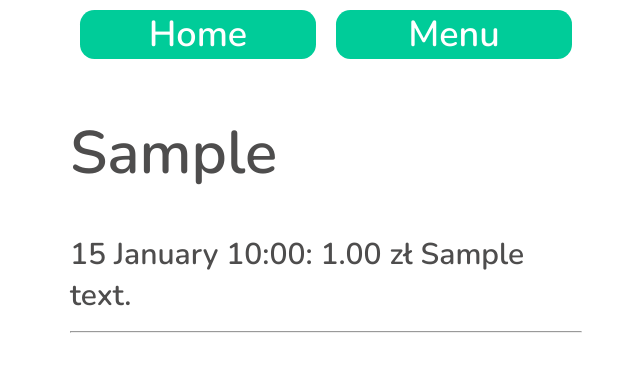
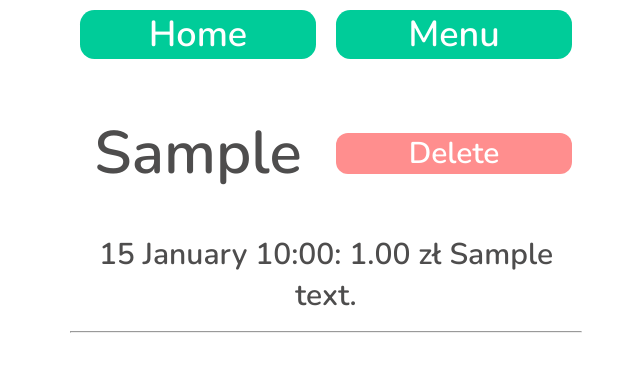
Before and after one commit to alamondo/Mcalc, a Flask app: a page that uses app/templates/cat_detail.html in a window 1280 px wide. Shown: the top 372 px of the page, without its empty margins (314-954 px from the left). Run offline with Flask 2, Linux system fonts and the light colour scheme; a user stored in the database is signed in; tables that the repository leaves empty hold one stand-in row (values such as "Sample post"); data that the repository does not hold is empty.

Commit message:
moving cat delete btn

```diff
--- a/app/routes.py
+++ b/app/routes.py
@@ -264,8 +264,11 @@ def cat_detail(category):
                                          Spending.category == UserCategory.query.filter(
                                                                     UserCategory.value == category
                                                                     ).first().id)
+
+    cat_id = UserCategory.query.filter(UserCategory.value == category).first().id
+
     return render_template('cat_detail.html', title='Home',
-                           category_list=cat_spending, category_name=category)
+                           category_list=cat_spending, category_name=category, cat_id=cat_id)
 
 
 @app.route('/delete/<record_id>')
--- a/app/static/styles.css
+++ b/app/static/styles.css
@@ -390,12 +390,12 @@ select option{
 }
 
 .all_view_month{
-  font-size: 2em
-
+  font-size: 2em;
+  text-align: center;
 }
 
 .all_view_year{
-
+  text-align: center;
 }
 
 .all_view_container{
@@ -409,5 +409,21 @@ select option{
 
 .cat_delete_btn{
   font-size: 1em;
+  margin-top: 24%;
   /* padding-top: 5%; */
 }
+
+.record_value_cat_detail_view{
+  text-align: center;
+  grid-column-end: 3;
+  grid-column-start: 1;
+}
+
+.cat_detail_page_wrapper{
+  display: grid;
+  grid-template-columns: 1fr 1fr;
+}
+
+.cat_name_wrapper{
+  text-align: center;
+}
--- a/app/templates/cat_detail.html
+++ b/app/templates/cat_detail.html
@@ -2,18 +2,33 @@
 
 {% block content %}
 
+    <div class="cat_detail_page_wrapper">
+        <div class="cat_name_wrapper">
             <h1>{{ category_name }}</h1>
+        </div>
+
+        <div class="cat_detail_btn_wrapper">
+            <a href="{{ url_for('cat_delete', category_id=cat_id) }}">
+                <div class="delete_button menu_button cat_delete_btn">
+                    Delete
+                </div>
+            </a>
+        </div>
 
         {% for record in category_list %}
             {% if record != None %}
-
+                <div class="record_value_cat_detail_view">
                     <a href="{{ url_for('detail', record_id=record.id) }}">
                         {{ record.timestamp.strftime("%d %B %H:%M") }}:
                         {{ '{:.2f} zł'.format(record.value) }}
                         {{ record.note }}
                     </a>
+                    <hr>
+                </div>
 
-            <hr>
             {% endif %}
         {% endfor %}
+
+    </div>
+
 {% endblock %}
```
Also changed, not shown: app/templates/categories.html (+7 -7 lines). Lines whose indentation alone changed are shown as unchanged.
